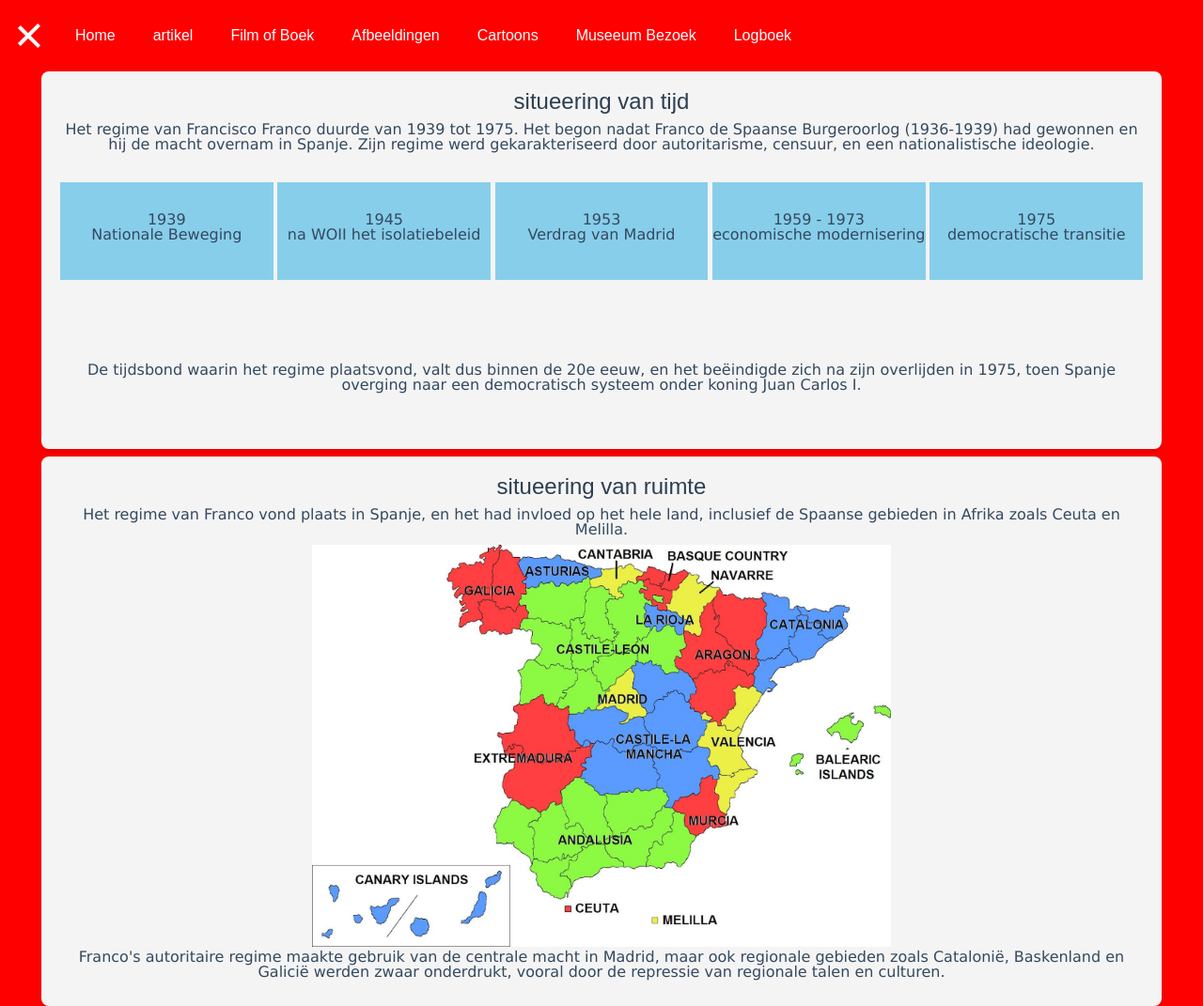
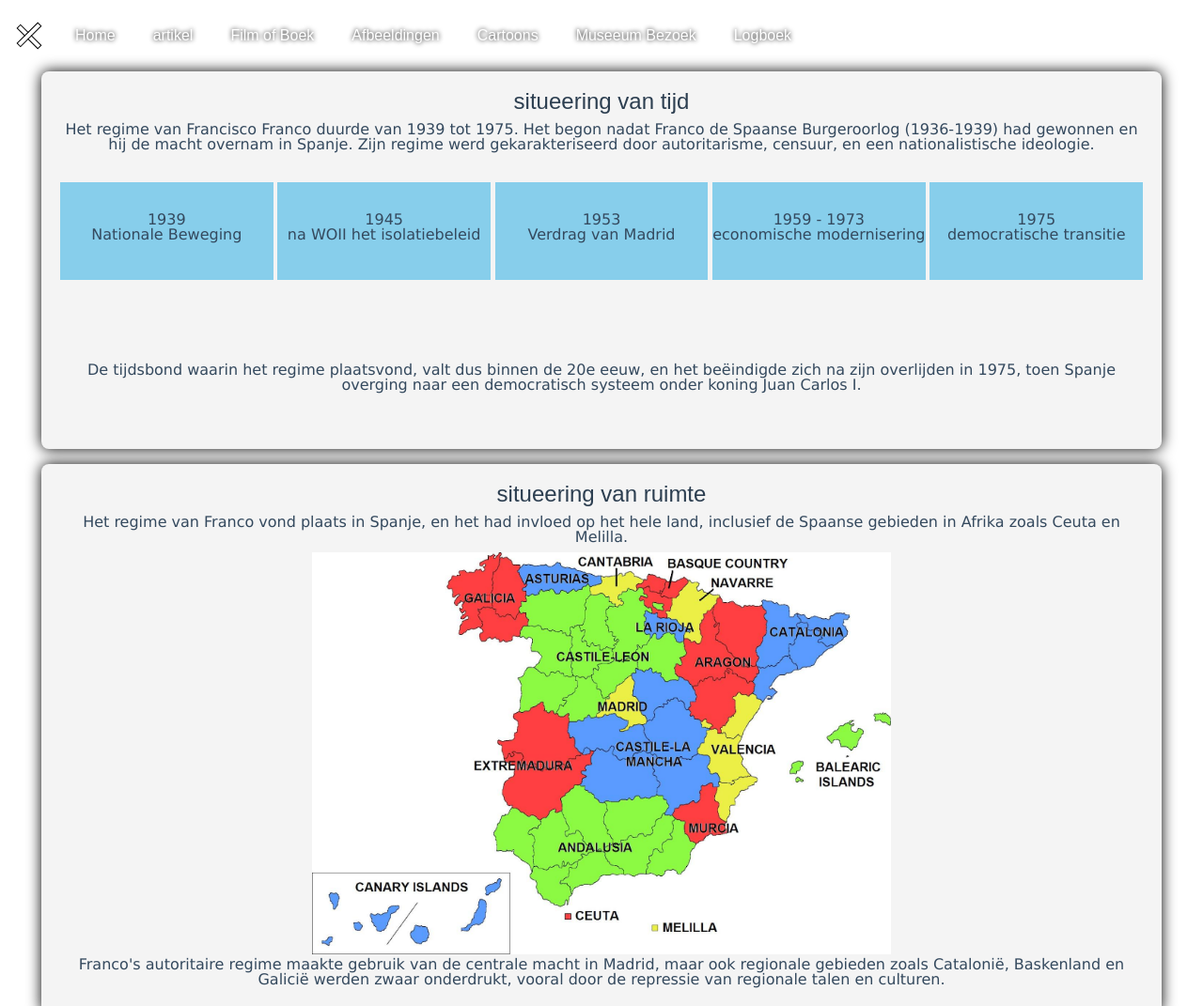
Before and after one commit to snail-boi/historisch-onderzoek, a plain HTML site: page index.html in a window 1280 px wide. Shown: the top 1071 px of the page at 94% size. Drawn offline with Linux system fonts and the light colour scheme.

Commit message:
mmmm veel

```diff
--- a/artikel.css
+++ b/artikel.css
@@ -3,6 +3,7 @@ h1 {
   color: #0056b3;
   font-size: 4rem;
   font-weight: bolder;
+  padding-bottom: 1.5rem;
 }
 
 .container {
--- a/generalstyle.css
+++ b/generalstyle.css
@@ -3,7 +3,7 @@ body {
     font-family: Arial, sans-serif;
     margin: 0;
     padding: 0;
-    background-color: red;
+
 }
 
 .navbar-main {
@@ -13,6 +13,7 @@ body {
     top: 0px;
     align-items: center;
     padding: 10px;
+    z-index: 100000;
 }
 
 .navbar-toggle {
@@ -30,6 +31,7 @@ body {
     width: 30px;
     height: 4px;
     background-color: white;
+    outline: solid black .01rem;
     transition: all 0.3s ease;
 
 }
@@ -79,6 +81,7 @@ body {
     display: block;
     padding: 10px;
     transition: color 0.3s ease;
+    text-shadow: 0px 0px 5px rgb(0, 0, 0);
 }
 
 .navbar-item a:hover {
--- a/indexstyle.css
+++ b/indexstyle.css
@@ -5,9 +5,11 @@
     background-color: #f4f4f4;
     padding: 20px;
     border-radius: 8px;
-    box-shadow: 0 4px 6px rgba(0, 0, 0, 0.1);
+    box-shadow:
+    0px 0px 15px rgba(0, 0, 0, 1); /* First shadow */
+
     text-align: center;
-    margin-bottom: .5rem;
+    margin-bottom: 1rem;
     margin-left: auto;
     margin-right: auto;
 }
```
Also changed, not shown: artikel.html (+2 -2 lines), images/Flag_of_Spain_(1945–1977).svg.png (added).
